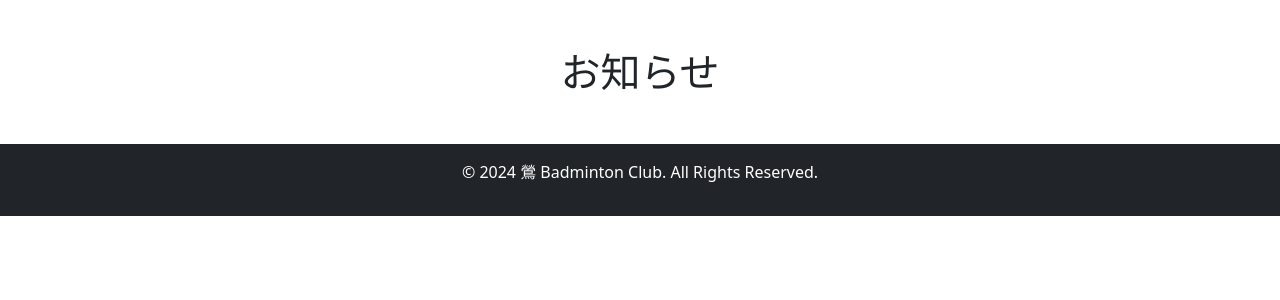
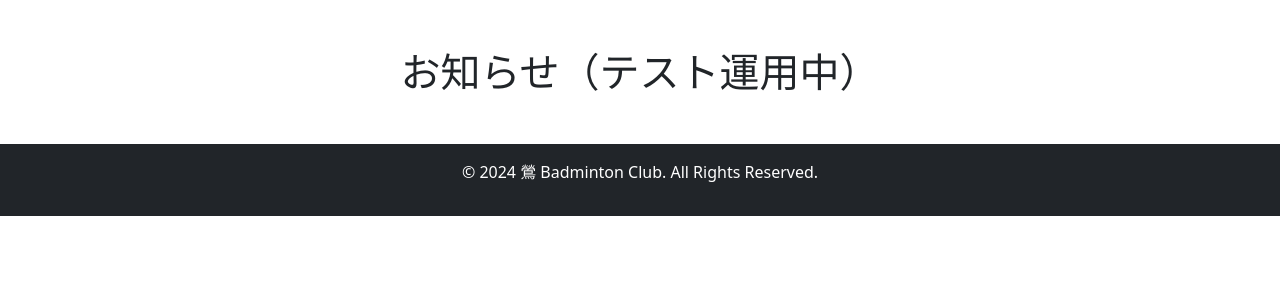
Before and after one commit to UGUIS8020/uguis_bad, a Python web app: template templates/board.html in a window 1280 px wide. Shown: the part 56-356 px from the top of the page. Run offline with Jinja, Linux system fonts and the light colour scheme; the template is opened without the code that fills it, so the values that code supplies are empty; some libraries are stand-ins or nearby versions.

Commit message:
新越谷

```diff
--- a/app.py
+++ b/app.py
@@ -379,6 +379,7 @@ class ScheduleForm(FlaskForm):
         ('', '選択してください'),
         ('北越谷 A面', '北越谷 A面'),
         ('北越谷 B面', '北越谷 B面'),
+        ('北越谷 AB面', '北越谷 AB面'),
         ('越谷総合体育館 第1体育室', '越谷総合体育館 第1体育室'),
         ('越谷総合体育館 第1体育室 6面', '越谷総合体育館 第1体育室 6面'),
         ('ウィングハット', 'ウィングハット')
@@ -1250,7 +1251,7 @@ def gallery():
 def delete_image(filename):
     try:
         # S3から指定されたファイルを削除
-        app.s3.delete_object(Bucket=app.config["S3_BUCKET"], Key=filename)
+        app.s3.delete_object(Bucket=app.config["S3_BUCKET"], Key=f"gallery/{filename}")
         print(f"Deleted {filename} from S3")
 
         # 削除成功後にアップロードページにリダイレクト
--- a/templates/board.html
+++ b/templates/board.html
@@ -1,10 +1,10 @@
 {% extends "base.html" %}
 
-{% block title %}掲示板{% endblock %}
+{% block title %}掲示板（テスト運用中）{% endblock %}
 
 {% block content %}
 <div class="container mt-5">
-    <h1 class="text-center mb-4">お知らせ</h1>
+    <h1 class="text-center mb-4">お知らせ（テスト運用中）</h1>
 
 
     {% if current_user.is_authenticated %}
```
